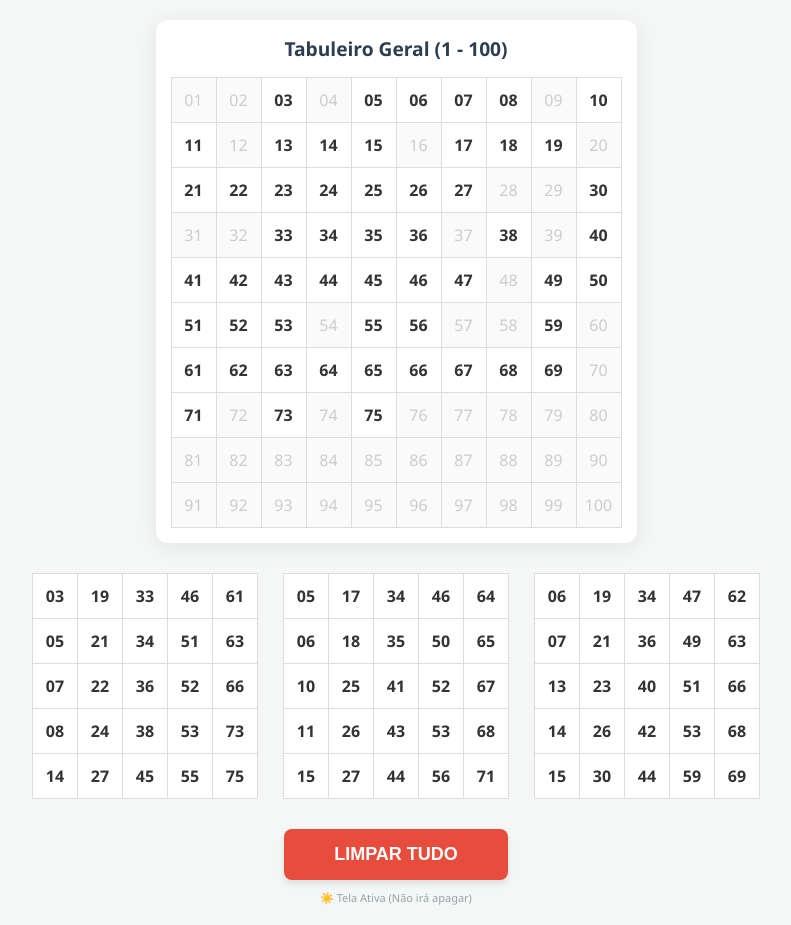
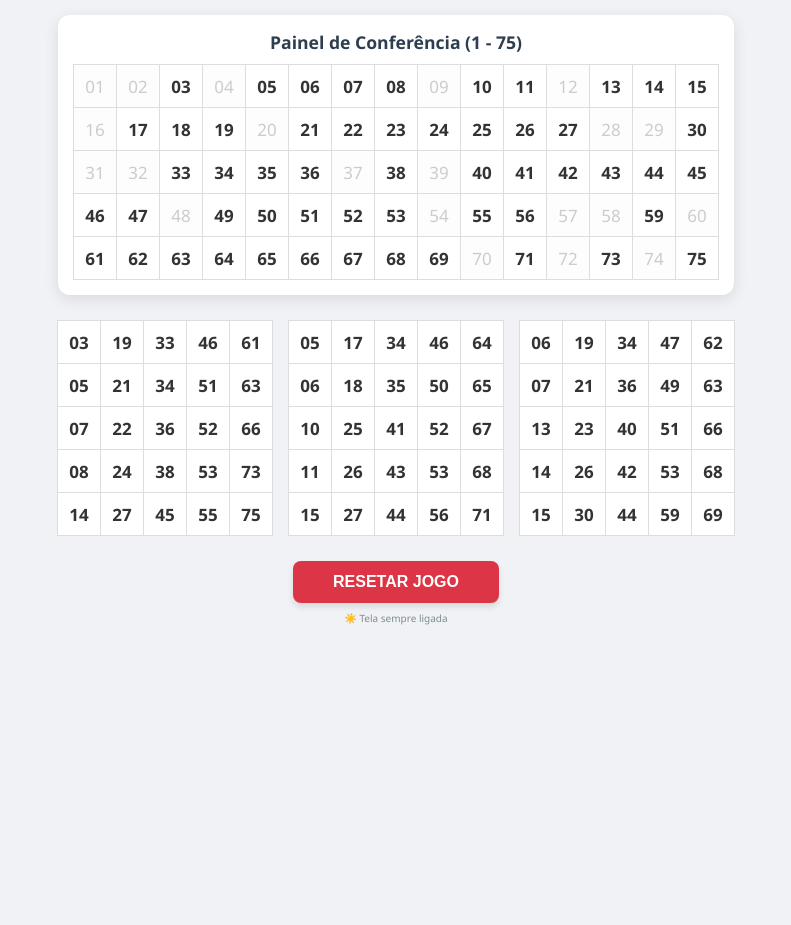
Before and after one commit to tabletgenesisdafamilia-bit/Bingo, a plain HTML site: page Index.html in a window 1280 px wide. Shown: the whole page, without its empty margins (244-1035 px from the left). After the commit the page ends 800 px from the top, so only its background shows below. Drawn offline with Linux system fonts and the light colour scheme.

Commit message:
Add files via upload

```diff
--- a/Index.html
+++ b/Index.html
@@ -3,105 +3,88 @@
 <head>
     <meta charset="UTF-8">
     <meta name="viewport" content="width=device-width, initial-scale=1.0">
-    <title>Bingo Profissional - 1 a 100</title>
+    <title>Bingo Profissional - 1 a 75</title>
     <style>
+        /* Bloqueia o "puxar para atualizar" no celular */
         body {
-            font-family: 'Segoe UI', Roboto, Helvetica, Arial, sans-serif;
+            overscroll-behavior-y: contain;
+            font-family: 'Segoe UI', Tahoma, Geneva, Verdana, sans-serif;
             display: flex;
             flex-direction: column;
             align-items: center;
-            padding: 20px;
-            background-color: #f4f7f6;
+            padding: 15px;
+            background-color: #f0f2f5;
             margin: 0;
         }
 
         .painel-geral {
-            margin-bottom: 30px;
+            margin-bottom: 25px;
             background-color: #fff;
             padding: 15px;
             border-radius: 12px;
-            box-shadow: 0 4px 20px rgba(0,0,0,0.08);
-            max-width: 95%;
+            box-shadow: 0 4px 15px rgba(0,0,0,0.1);
+            max-width: 100%;
         }
 
-        h3 { color: #2c3e50; margin: 0 0 15px 0; text-align: center; font-size: 1.2rem; }
+        h3 { color: #2c3e50; margin: 0 0 10px 0; text-align: center; font-size: 1.1rem; }
 
         .container-cartelas {
             display: flex;
             flex-wrap: wrap;
             justify-content: center;
-            gap: 25px;
-            margin-bottom: 30px;
+            gap: 15px;
+            margin-bottom: 25px;
         }
 
-        table {
-            border-collapse: collapse;
-            background-color: #fff;
-        }
+        table { border-collapse: collapse; background-color: #fff; }
 
         td {
             border: 1px solid #ddd;
-            width: 42px;
-            height: 42px;
+            width: 40px;
+            height: 40px;
             text-align: center;
-            font-size: 16px;
+            font-size: 17px;
             font-weight: bold;
             color: #333;
             cursor: pointer;
             user-select: none;
-            transition: all 0.15s ease;
+            transition: all 0.1s;
         }
 
-        /* Estilo para números que NÃO estão nas cartelas (Painel de 1-100) */
-        .inexistente {
-            color: #ccc;
-            background-color: #fafafa;
-            font-weight: normal;
+        /* Números que não estão nas suas fotos ficam mais claros */
+        .inexistente { color: #ccc; background-color: #fdfdfd; font-weight: normal; }
+
+        td:hover { background-color: #f8f9fa; }
+
+        /* Estilo da marcação verde */
+        .marcada {
+            background-color: #28a745 !important;
+            color: white !important;
+            border-color: #1e7e34;
         }
 
-        /* Efeito ao passar o mouse */
-        td:hover { background-color: #f1f1f1; }
-
-        /* Estado Marcado (Verde) */
-        .marcada {
-            background-color: #27ae60 !important;
-            color: white !important;
-            border-color: #1e8449;
-            box-shadow: inset 0 0 5px rgba(0,0,0,0.2);
-        }
-
-        .controles {
-            display: flex;
-            flex-direction: column;
-            align-items: center;
-            gap: 10px;
-        }
+        .controles { display: flex; flex-direction: column; align-items: center; gap: 8px; }
 
         button {
-            padding: 15px 50px;
-            font-size: 18px;
+            padding: 12px 40px;
+            font-size: 16px;
             cursor: pointer;
-            background-color: #e74c3c;
+            background-color: #dc3545;
             color: white;
             border: none;
             border-radius: 8px;
             font-weight: bold;
-            text-transform: uppercase;
             box-shadow: 0 4px 6px rgba(0,0,0,0.1);
         }
 
-        button:active { transform: translateY(2px); box-shadow: none; }
-
-        #status-tela { font-size: 11px; color: #95a5a6; }
+        #status-tela { font-size: 10px; color: #7f8c8d; }
     </style>
 </head>
 <body>
 
     <div class="painel-geral">
-        <h3>Tabuleiro Geral (1 - 100)</h3>
-        <table id="tabela-100">
-            <tbody id="corpo-100"></tbody>
-        </table>
+        <h3>Painel de Conferência (1 - 75)</h3>
+        <table id="tabela-75"><tbody id="corpo-75"></tbody></table>
     </div>
 
     <div class="container-cartelas">
@@ -131,76 +114,62 @@
     </div>
 
     <div class="controles">
-        <button id="btn-reset">Limpar Tudo</button>
-        <div id="status-tela">Iniciando sistema anti-repouso...</div>
+        <button id="btn-reset">RESETAR JOGO</button>
+        <div id="status-tela">Carregando proteção de tela...</div>
     </div>
 
     <script>
-        // 1. Mapear números que existem nas cartelas para destaque
+        // 1. Identificar números existentes para estilo
         const celulasCartelas = document.querySelectorAll('.cartela td');
-        const listaNumerosExistentes = new Set(Array.from(celulasCartelas).map(td => parseInt(td.dataset.num)));
+        const listaExistentes = new Set(Array.from(celulasCartelas).map(td => parseInt(td.dataset.num)));
 
-        // 2. Gerar Tabela de 1 a 100
-        const corpo100 = document.getElementById('corpo-100');
+        // 2. Gerar Tabela 1-75 (15 colunas para ficar simétrico com o Bingo 75)
+        const corpo75 = document.getElementById('corpo-75');
         let tr = document.createElement('tr');
-
-        for (let i = 1; i <= 100; i++) {
-            const numFormatado = i.toString().padStart(2, '0');
+        for (let i = 1; i <= 75; i++) {
+            const numStr = i.toString().padStart(2, '0');
             const td = document.createElement('td');
-            td.textContent = numFormatado;
-            td.dataset.num = numFormatado;
-
-            // Se o número não estiver nas cartelas, adiciona classe visual diferente
-            if (!listaNumerosExistentes.has(i)) {
-                td.classList.add('inexistente');
-            }
-
+            td.textContent = numStr;
+            td.dataset.num = numStr;
+            if (!listaExistentes.has(i)) td.classList.add('inexistente');
             tr.appendChild(td);
-
-            if (i % 10 === 0) {
-                corpo100.appendChild(tr);
-                tr = document.createElement('tr');
-            }
+            // Quebra a linha a cada 15 números (padrão B-I-N-G-O)
+            if (i % 15 === 0) { corpo75.appendChild(tr); tr = document.createElement('tr'); }
         }
 
-        // 3. Lógica de Sincronização
-        const todasAsCelulas = document.querySelectorAll('td');
-
-        todasAsCelulas.forEach(celula => {
-            celula.addEventListener('click', function() {
+        // 3. Sincronização
+        const todas = document.querySelectorAll('td');
+        todas.forEach(c => {
+            c.addEventListener('click', function() {
                 const n = this.dataset.num;
                 const marcar = !this.classList.contains('marcada');
-
-                // Marca/Desmarca todas as ocorrências desse número na página inteira
-                document.querySelectorAll(`[data-num="${n}"]`).forEach(c => {
-                    marcar ? c.classList.add('marcada') : c.classList.remove('marcada');
+                document.querySelectorAll(`[data-num="${n}"]`).forEach(el => {
+                    marcar ? el.classList.add('marcada') : el.classList.remove('marcada');
                 });
             });
         });
 
-        // 4. Botão Reset
+        // 4. Reset
         document.getElementById('btn-reset').addEventListener('click', () => {
-            if(confirm("Deseja realmente limpar todas as marcações?")) {
-                todasAsCelulas.forEach(c => c.classList.remove('marcada'));
+            if(confirm("Deseja limpar todas as marcações?")) {
+                todas.forEach(c => c.classList.remove('marcada'));
             }
         });
 
-        // 5. Wake Lock (Tela Ativa)
+        // 5. Proteções (Anti-Refresh e Wake Lock)
+        window.onbeforeunload = () => document.querySelector('.marcada') ? true : null;
+
         let wakeLock = null;
-        async function requestWakeLock() {
-            if ('wakeLock' in navigator) {
-                try {
+        async function lock() {
+            try {
+                if('wakeLock' in navigator) {
                     wakeLock = await navigator.wakeLock.request('screen');
-                    document.getElementById('status-tela').textContent = "☀️ Tela Ativa (Não irá apagar)";
-                } catch (err) {
-                    document.getElementById('status-tela').textContent = "⚠️ Erro ao manter tela ativa";
+                    document.getElementById('status-tela').textContent = "☀️ Tela sempre ligada";
                 }
-            }
+            } catch (e) {}
         }
-        requestWakeLock();
-        document.addEventListener('visibilitychange', () => {
-            if (wakeLock !== null && document.visibilityState === 'visible') requestWakeLock();
-        });
+        lock();
+        document.addEventListener('visibilitychange', () => { if(document.visibilityState === 'visible') lock(); });
     </script>
 </body>
 </html>
```
